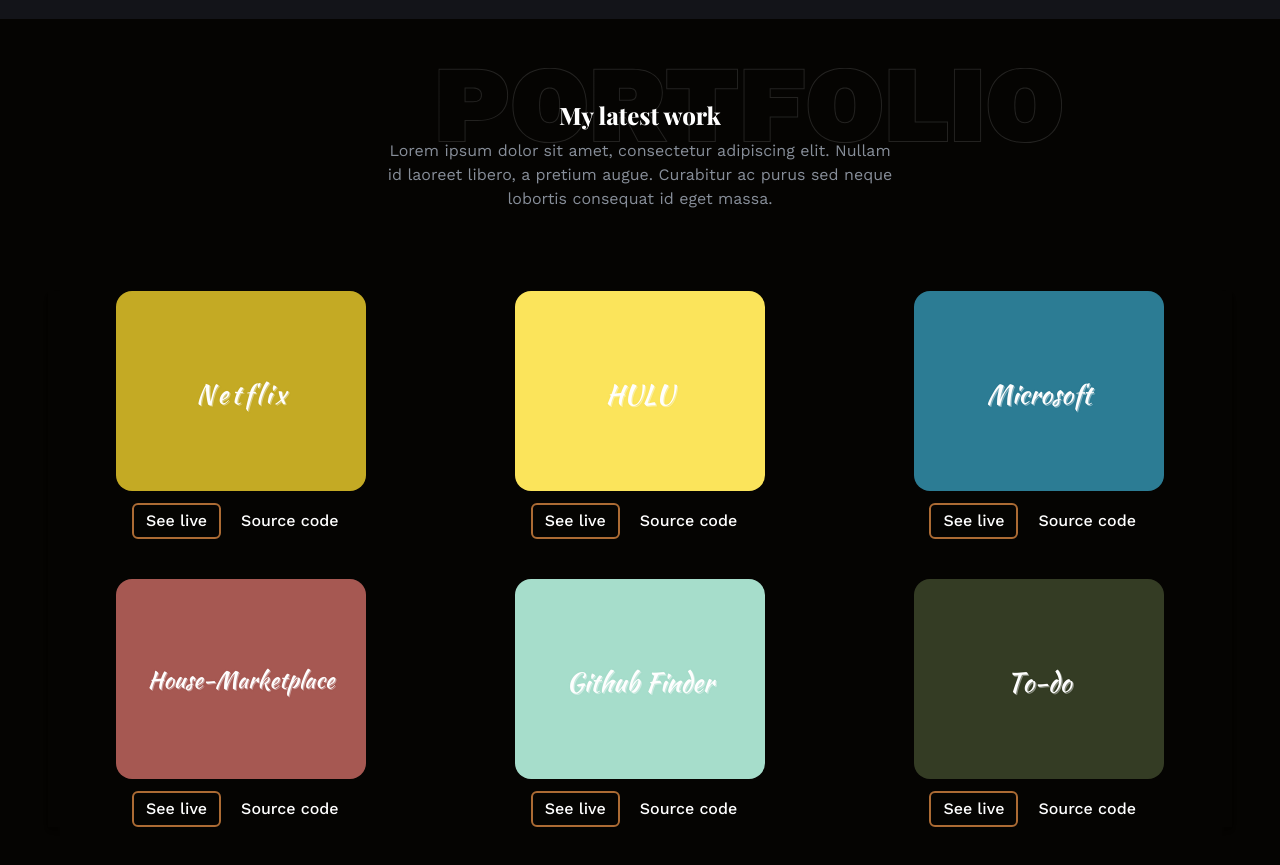
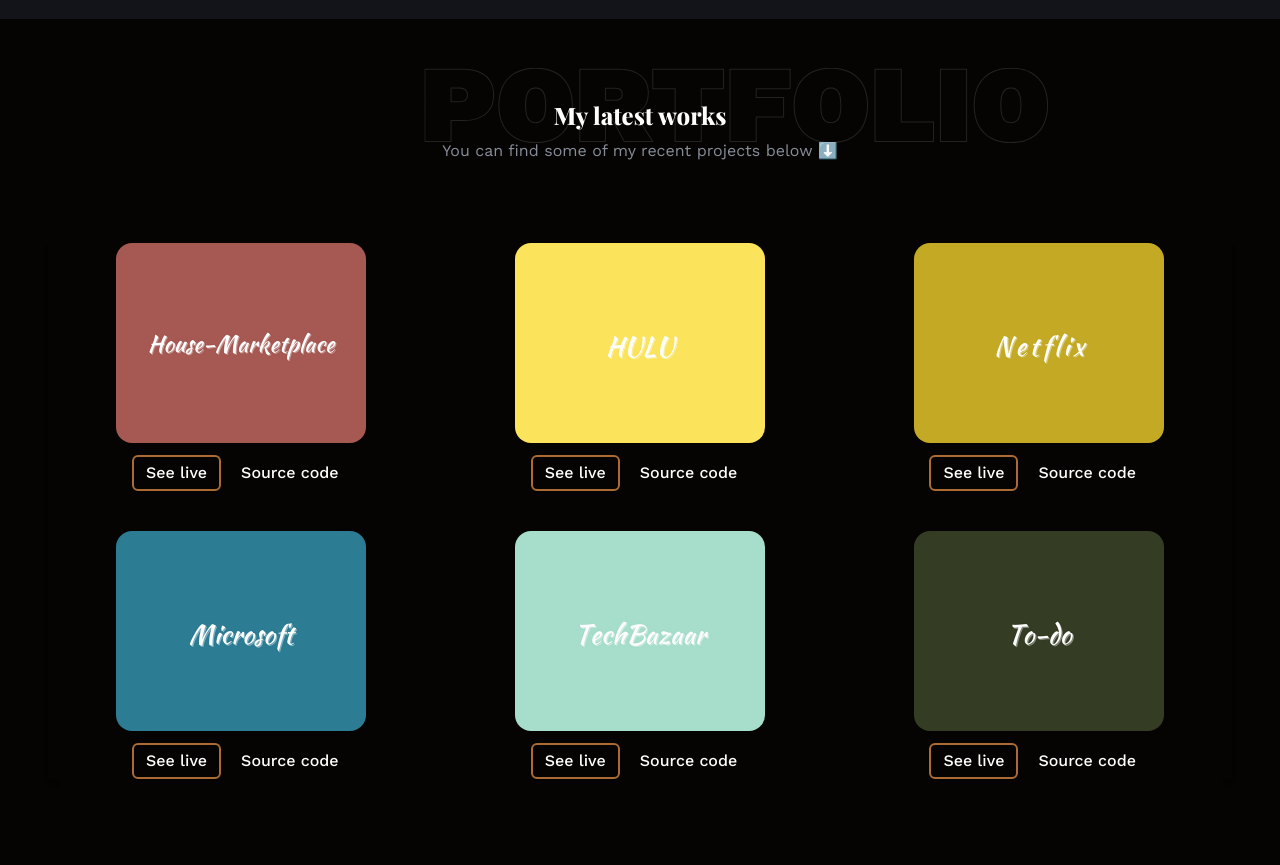
Before and after one commit to Gulsah-Yigit/portfolio, a React (Create React App) app: page / in a window 1280 px wide. Shown: the part 1525-2390 px from the top of the page. Built offline with nearby package versions, Linux system fonts and the light colour scheme; a web font is replaced by a local one.

Commit message:
changed subtitle

```diff
--- a/src/components/Portfolio.js
+++ b/src/components/Portfolio.js
@@ -7,12 +7,10 @@
       <div className="container mx-auto">
         <div className="flex flex-col items-center text-center">
           <h2 className="section-title before:content-portfolio relative before:absolute before:opacity-40 before:-top-[2rem] before:-left-3/4 before:hidden before:lg:block">
-            My latest work
+            My latest works
           </h2>
           <p className="subtitle">
-            Lorem ipsum dolor sit amet, consectetur adipiscing elit. Nullam id
-            laoreet libero, a pretium augue. Curabitur ac purus sed neque
-            lobortis consequat id eget massa.
+            You can find some of my recent projects below ⬇️
           </p>
         </div>
         <Project />
--- a/src/data.js
+++ b/src/data.js
@@ -118,11 +118,12 @@
 export const projectsImg = [
   {
     id: "1",
-    image: Project1,
-    href: "https://netflix-clone-psi-lyart.vercel.app/",
-    github: "https://github.com/Gulsah-Yigit/netflix-clone.git",
+    image: Project4,
+    href: "https://house-marketplace-app-orcin.vercel.app/",
+    github: "https://github.com/Gulsah-Yigit/House-Marketplace-App.git",
     target: "_blank",
   },
+
   {
     id: "2",
     image: Project2,
@@ -132,23 +133,24 @@
   },
   {
     id: "3",
+    image: Project1,
+    href: "https://netflix-clone-psi-lyart.vercel.app/",
+    github: "https://github.com/Gulsah-Yigit/netflix-clone.git",
+    target: "_blank",
+  },
+  {
+    id: "4",
     image: Project3,
     href: "https://webpack-react-draft-dkma.vercel.app/",
     github: "https://github.com/Gulsah-Yigit/Microsoft-Homepage-Clone.git",
     target: "_blank",
   },
-  {
-    id: "4",
-    image: Project4,
-    href: "https://house-marketplace-app-orcin.vercel.app/",
-    github: "https://github.com/Gulsah-Yigit/House-Marketplace-App.git",
-    target: "_blank",
-  },
+
   {
     id: "5",
     image: Project5,
-    href: "https://github-finder-app-bay-eight.vercel.app/",
-    github: "https://github.com/Gulsah-Yigit/Github-Finder-App.git",
+    href: "https://online-market-virid.vercel.app/home",
+    github: "https://github.com/Gulsah-Yigit/online-market.git",
     target: "_blank",
   },
   {
```
Also changed, not shown: src/assets/img/projects/5.png.
